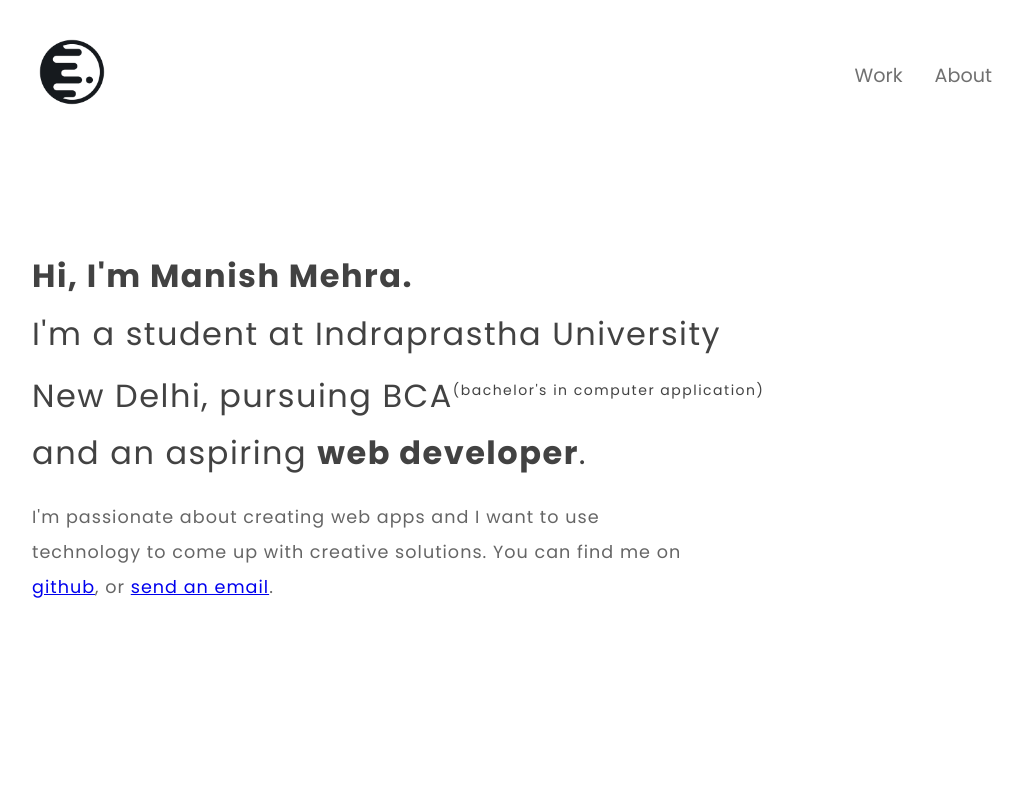
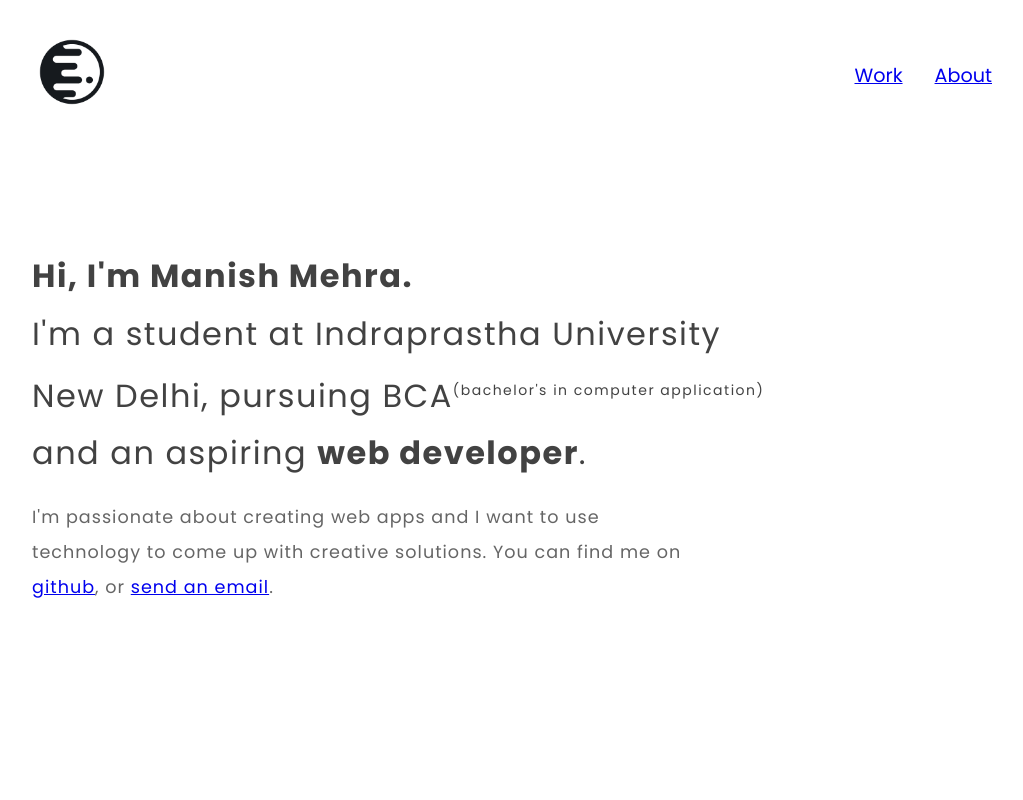
Before and after one commit to manish-mehra/my-portfolio, a React (Create React App) app: page / in a window 1280 px wide. Shown: the top 800 px of the page, without its empty margins (128-1151 px from the left). Built offline with nearby package versions, Linux system fonts and the light colour scheme; grey boxes are pictures that could not be loaded.

Commit message:
setup page routes

```diff
--- a/package.json
+++ b/package.json
@@ -8,6 +8,7 @@
     "@testing-library/user-event": "^13.5.0",
     "react": "^17.0.2",
     "react-dom": "^17.0.2",
+    "react-router-dom": "^6.2.2",
     "react-scripts": "5.0.0",
     "web-vitals": "^2.1.4"
   },
--- a/src/App.js
+++ b/src/App.js
@@ -1,13 +1,16 @@
-import Header from "./components/Header"
-import Hero from "./components/Hero"
-import Projects from "./components/Projects"
+import { Routes, Route } from "react-router-dom"
+import Home from "./pages/Home"
+import About from "./pages/About"
+import CryptoUpdates from "./pages/CryptoUpdates"
 
 function App() {
   return (
     <div className="App">
-      <Header/>
-      <Hero/>
-      <Projects/>
+      <Routes>
+        <Route path="/" element={ <Home/> } />
+        <Route path = "/about" element = {<About/>}/>
+        <Route path = "/crypto-updates-india" element = {<CryptoUpdates/>}/>
+      </Routes>
     </div>
   );
 }
--- a/src/components/Header.jsx
+++ b/src/components/Header.jsx
@@ -1,5 +1,6 @@
 import React from 'react'
 import MyPortfolioLogo from '../assets/my-portfolio-logo.png'
+import { Link } from 'react-router-dom'
 
 export default function Header() {
 
@@ -8,8 +9,12 @@ export default function Header() {
     <header className='header'>
         <a href="/"><img src={MyPortfolioLogo} alt="logo" className='header--logo'/></a>
         <section className='header--menu'>
-            <span className='header--menu-option'>Work</span>
-            <span className='header--menu-option'>About</span>
+            <span className='header--menu-option'>
+              <Link to = "/">Work</Link>
+            </span>
+            <span className='header--menu-option'>
+              <Link to = "/about">About</Link>
+            </span>
         </section>
     </header>
 
--- a/src/components/Projects.jsx
+++ b/src/components/Projects.jsx
@@ -1,5 +1,4 @@
-import React from 'react'
-
+import { Link } from "react-router-dom"
 
 
 const projectsList = [
@@ -32,9 +31,9 @@ export default function Projects() {
             {
                 projectsList.map((project)=>{
                     return  <li key = {project.name} className = "projects--item">
-                        <a href={project.link} className = "projects--imageWrapperLink">
+                        <Link to={project.link} className = "projects--imageWrapperLink">
                             <img src={project.image} alt={project.description}/>
-                        </a>
+                        </Link>
                         <span className='projects--headingWrapper'>
                             <p className='projects--title'>{project.name}</p>
                             <p className='projects--description'>{project.description}</p>
--- a/src/index.js
+++ b/src/index.js
@@ -1,9 +1,12 @@
 import React from 'react';
 import ReactDOM from 'react-dom';
-import './index.css';
-import App from './App';
+import './index.css'
+import App from './App'
+import { BrowserRouter } from "react-router-dom"
 
 ReactDOM.render(
-    <App />,
-  document.getElementById('root')
-);
+  <BrowserRouter>
+    <App />
+  </BrowserRouter>,
+  document.getElementById("root")
+)
--- /dev/null
+++ b/src/pages/About.jsx
@@ -0,0 +1,9 @@
+
+
+export default function About() {
+  return (
+    <div>
+        <h1>About</h1>
+    </div>
+  )
+}
--- /dev/null
+++ b/src/pages/CryptoUpdates.jsx
@@ -0,0 +1,26 @@
+import Header from "../components/Header"
+
+export default function CryptoUpdates() {
+  return (
+    <div>
+        <Header/>
+        <div className='hero'>
+        <div className="hero--heading">
+            <p className='hero--title'>
+                <b>Crypto Updates India</b> <br/>
+                is a website to track crypto prices <br/>
+                and get the latest headlines from different <br/>
+                news sources
+            </p>
+
+            <p className='hero--subtitle'>
+            I'm passionate about creating web apps and I want to use  <br/>
+            technology to come up with creative solutions. You can find me on<br/>
+             <a href="https://github.com/manish-mehra" target="_blank">github</a>, or <a href = "mailto: itsmanishmehra@gmail.com">send an email</a>.
+            </p>
+        </div>
+    </div>
+
+    </div>
+  )
+}
--- /dev/null
+++ b/src/pages/Home.jsx
@@ -0,0 +1,13 @@
+import Header from "../components/Header"
+import Hero from "../components/Hero"
+import Projects from "../components/Projects"
+
+export default function Home() {
+  return (
+    <>
+        <Header/>
+        <Hero/>
+        <Projects/>
+    </>
+  )
+}
```
Also changed, not shown: src/pages/ResearchIt.jsx (added, +7 -0 lines), src/pages/Skidev.jsx (added, +7 -0 lines), 1 other file (tests, documents, lock files or other folders).
